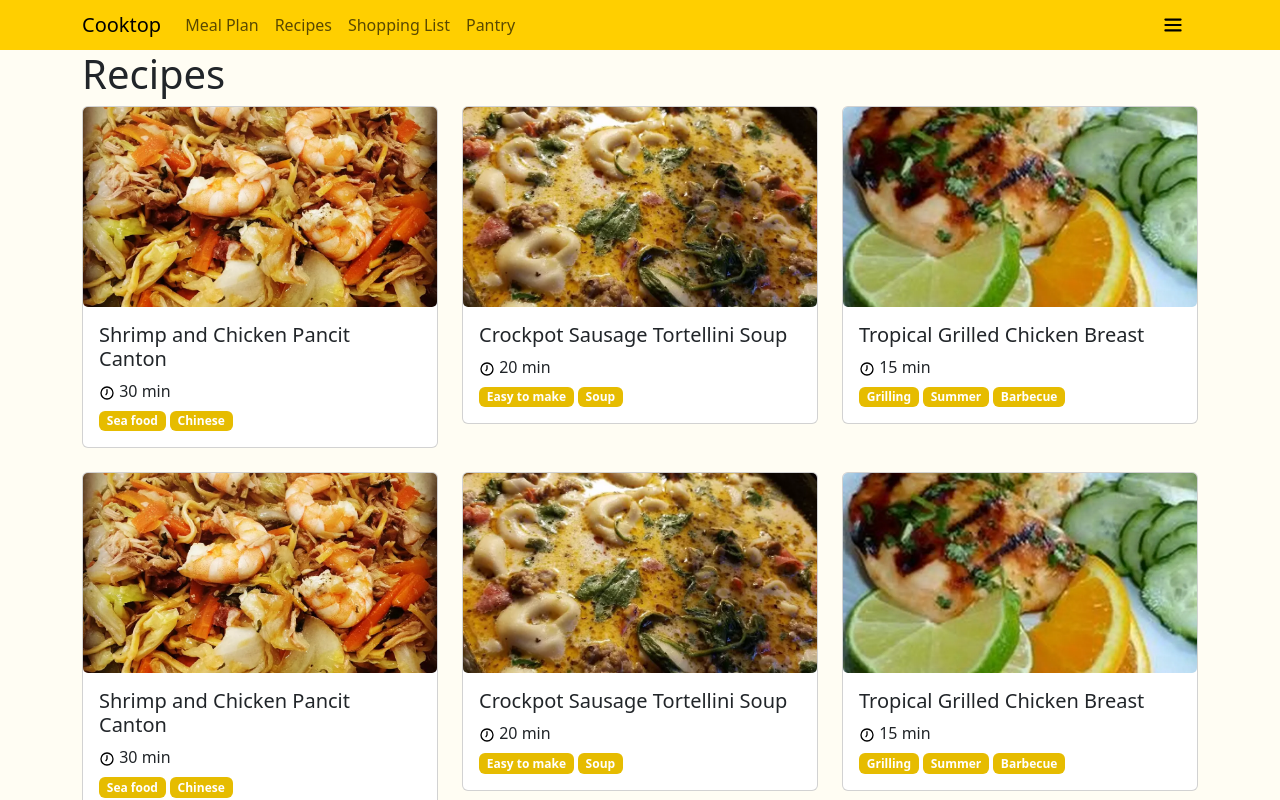
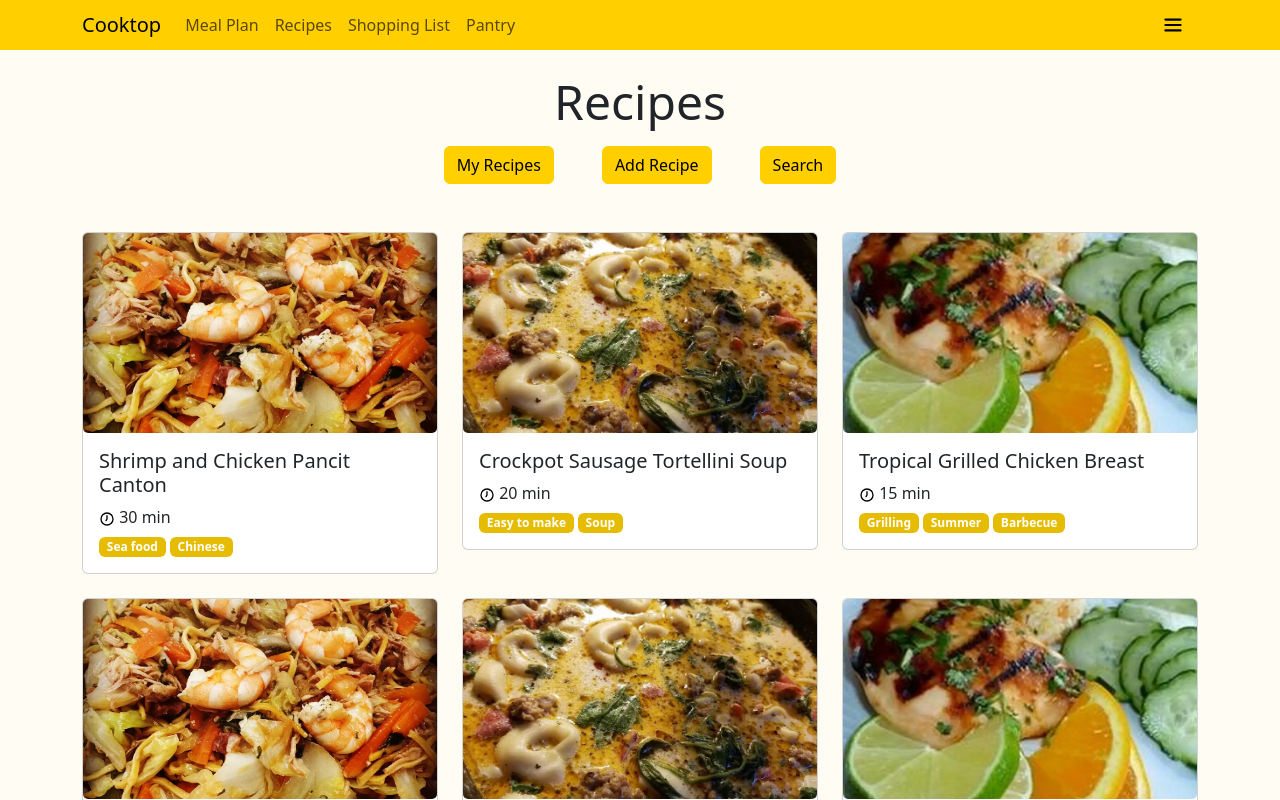
Before and after one commit to HiagoAC/cooktop, a React (Vite) app in the folder frontend/app/: page /recipes in a window 1280 px wide. Shown: the top 800 px of the page. Built offline with nearby package versions, Linux system fonts and the light colour scheme.

Commit message:
added title and buttons to recipes page.

```diff
--- a/frontend/app/src/components/RecipeInList.tsx
+++ b/frontend/app/src/components/RecipeInList.tsx
@@ -28,14 +28,14 @@ export function RecipeInList({ id, title, time_minutes, tags, image }:
                         <div className="icon-container">
                             <img
                                 src={clockIcon}
-                                alt="pre time"
+                                alt="prep time"
                                 className="clock-icon"
                             />
                         </div> {time_minutes} min
                     </span>
                     <Stack direction="horizontal" gap={1} className="mt-2">
                         {tags.map(tag => (
-                        <Badge bg="custom" className="custom-badge">{tag}</Badge>
+                            <Badge bg="custom" className="custom-badge">{tag}</Badge>
                         ))}
                     </Stack>
                 </Card.Text>
--- a/frontend/app/src/pages/Recipes.tsx
+++ b/frontend/app/src/pages/Recipes.tsx
@@ -1,11 +1,19 @@
-import { Row, Col } from 'react-bootstrap';
+import { Button, Row, Col } from 'react-bootstrap';
 import recipes from '../data/recipes.json';
 import { RecipeInList } from '../components/RecipeInList';
+import '../styles/Recipes.css';
 
 export function Recipes() {
     return (
         <>
-            <h1>Recipes</h1>
+            <div className="page-title mt-3">Recipes</div>
+            <Row className="justify-content-md-center g-6">
+                <Col className="button-col mt-2 mb-5">
+                    {['My Recipes', 'Add Recipe', 'Search'].map(text => (
+                        <Button className="mx-4 custom-button">{text}</Button>
+                    ))}
+                </Col>
+            </Row>
             <Row lg={3} md={2} xs={1} className="g-4">
                 {recipes.map(recipe => (
                     <Col key={recipe.id}><RecipeInList {...recipe} /></Col>
--- /dev/null
+++ b/frontend/app/src/styles/Recipes.css
@@ -0,0 +1,18 @@
+@import url('./global.css');
+
+.button-col {
+    display: flex;
+    justify-content: center;
+    align-content: center;
+}
+
+.custom-button {
+    background-color: var(--accent-color) !important;
+    border-color: var(--accent-color) !important;
+    color: black !important;
+}
+
+.custom-button:hover,
+.custom-button:focus {
+    opacity: 0.8;
+}
--- a/frontend/app/src/styles/global.css
+++ b/frontend/app/src/styles/global.css
@@ -3,3 +3,8 @@
     --base-color: #fffdf3;
     --info-color: #e6bc00;
   }
+
+.page-title {
+  font-size: 3em;
+  text-align: center;
+}
```
